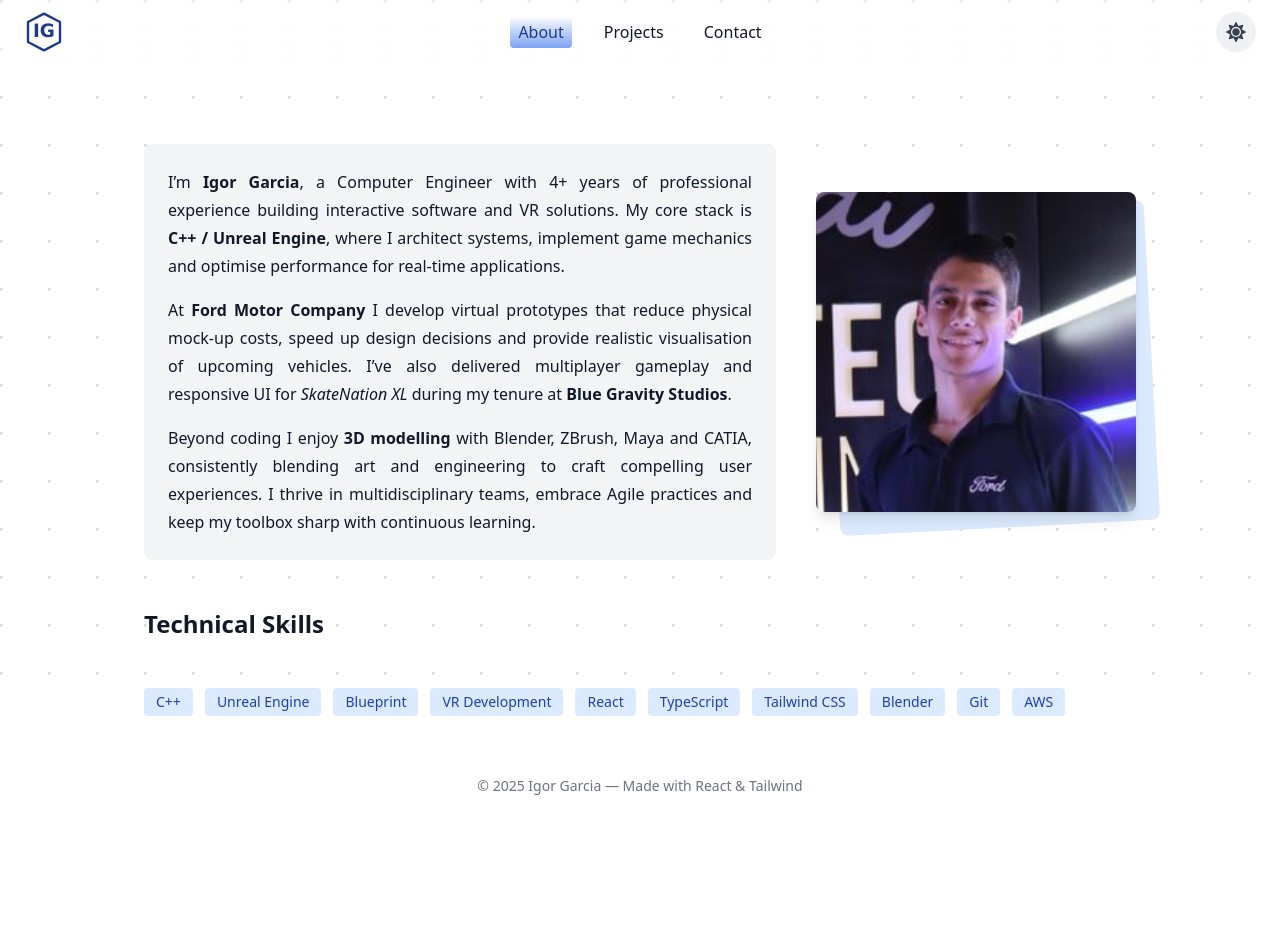
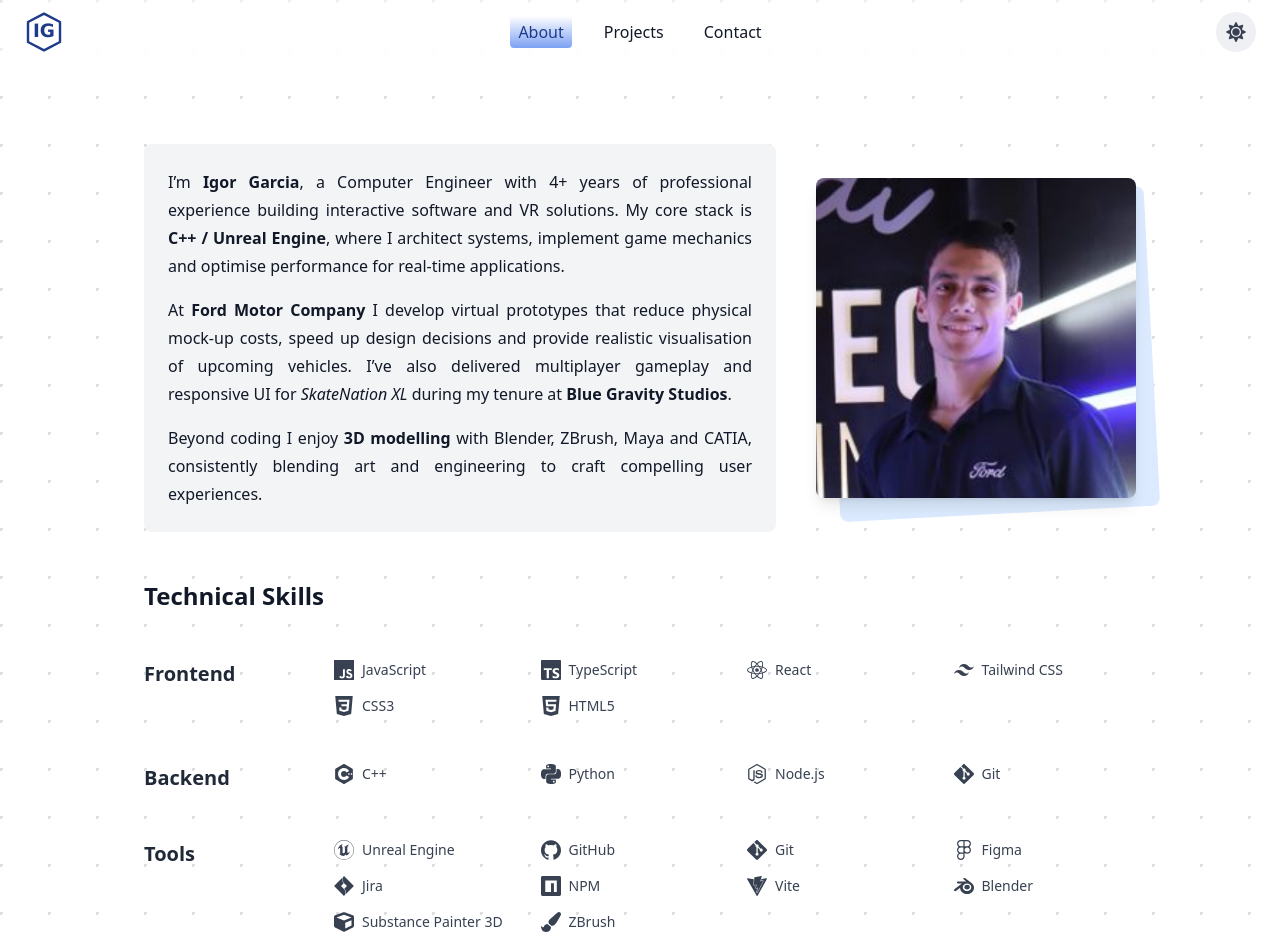
Before and after one commit to IgorGarciaCosta/portfolio-react, a React (Vite) app: page /about in a window 1280 px wide. Shown: the top 952 px of the page. Before the commit the page ends 816 px from the top, so only its background shows below. Built offline with nearby package versions, Linux system fonts and the light colour scheme.

Commit message:
Enhancements  in about page

```diff
--- a/src/pages/About.tsx
+++ b/src/pages/About.tsx
@@ -1,10 +1,39 @@
-/* -------------- About.tsx (split-slide + tilt) -------------- */
+/* ---------------------- About.tsx (split-slide + skills) ---------------------- */
 import { motion } from "framer-motion";
 import type { Variants } from "framer-motion";
 import profileImg from "@/assets/profile.jpg";
 
-export default function About() {
-  /* ---------- Framer-motion variants ---------- */
+/* ------------------------- ICONES -------------------------- */
+import {
+  /* frontend (simple-icons) */
+  SiJavascript,
+  SiTypescript,
+  SiReact,
+  SiTailwindcss,
+  SiCss3,
+  SiHtml5,
+  /* backend */
+  SiCplusplus,
+  SiPython,
+  SiNodedotjs,
+  SiGit,
+  /* tools */
+  SiUnrealengine,
+  SiGithub,
+  SiFigma,
+  SiJirasoftware,
+  SiNpm,
+  SiVite,
+  SiBlender,
+} from "react-icons/si";
+
+import {
+  /* ícones genéricos (fontawesome) como fallback */
+  FaPaintBrush, // ZBrush
+  FaCube, // Substance Painter 3D
+} from "react-icons/fa";
+
+/* -------------------------- variantes de animação --------------------------- */
 const cardVariants: Variants = {
   hidden: { x: -50, opacity: 0 },
   show: {
@@ -12,23 +41,90 @@ export default function About() {
     opacity: 1,
     transition: { type: "spring", stiffness: 80, damping: 14 },
   },
-  };
+} as const;
 
 const photoVariants: Variants = {
   hidden: { x: 50, opacity: 0 },
   show: {
     x: 0,
     opacity: 1,
-      transition: {
-        type: "spring",
-        stiffness: 80,
-        damping: 14,
-        delay: 0.08,
+    transition: { type: "spring", stiffness: 80, damping: 14, delay: 0.08 },
   },
-    },
+} as const;
+
+/* --------------------------- seção de skills animada ------------------------ */
+type Skill = { icon: React.ReactNode; label: string };
+
+function SkillSection({ title, skills }: { title: string; skills: Skill[] }) {
+  const container: Variants = {
+    hidden: {},
+    show: { transition: { staggerChildren: 0.06 } },
+  };
+  const item: Variants = {
+    hidden: { opacity: 0, y: 20 },
+    show: { opacity: 1, y: 0, transition: { duration: 0.45 } },
   };
 
-  /* ---------- summary text ---------- */
+  return (
+    <div className="md:grid md:grid-cols-[150px_1fr] md:items-start md:gap-10 space-y-4 md:space-y-0">
+      <h3 className="text-xl font-semibold text-gray-800 dark:text-gray-100">
+        {title}
+      </h3>
+
+      <motion.ul
+        variants={container}
+        initial="hidden"
+        whileInView="show"
+        viewport={{ amount: 0.25 }}
+        className="grid grid-cols-2 gap-x-6 gap-y-4 sm:grid-cols-3 md:grid-cols-4"
+      >
+        {skills.map((s) => (
+          <motion.li
+            key={s.label}
+            variants={item}
+            className="flex items-center gap-2 text-gray-700 dark:text-gray-300"
+          >
+            <span className="text-xl">{s.icon}</span>
+            <span className="text-sm">{s.label}</span>
+          </motion.li>
+        ))}
+      </motion.ul>
+    </div>
+  );
+}
+
+/* ----------------------------- listas de skills ----------------------------- */
+const frontend: Skill[] = [
+  { icon: <SiJavascript />, label: "JavaScript" },
+  { icon: <SiTypescript />, label: "TypeScript" },
+  { icon: <SiReact />, label: "React" },
+  { icon: <SiTailwindcss />, label: "Tailwind CSS" },
+  { icon: <SiCss3 />, label: "CSS3" },
+  { icon: <SiHtml5 />, label: "HTML5" },
+];
+
+const backend: Skill[] = [
+  { icon: <SiCplusplus />, label: "C++" },
+  { icon: <SiPython />, label: "Python" },
+  { icon: <SiNodedotjs />, label: "Node.js" },
+  { icon: <SiGit />, label: "Git" },
+];
+
+const tools: Skill[] = [
+  { icon: <SiUnrealengine />, label: "Unreal Engine" },
+  { icon: <SiGithub />, label: "GitHub" },
+  { icon: <SiGit />, label: "Git" },
+  { icon: <SiFigma />, label: "Figma" },
+  { icon: <SiJirasoftware />, label: "Jira" },
+  { icon: <SiNpm />, label: "NPM" },
+  { icon: <SiVite />, label: "Vite" },
+  { icon: <SiBlender />, label: "Blender" },
+  { icon: <FaCube />, label: "Substance Painter 3D" },
+  { icon: <FaPaintBrush />, label: "ZBrush" },
+];
+
+/* --------------------------- componente principal --------------------------- */
+export default function About() {
   const summary = (
     <div className="space-y-4 text-justify leading-7">
       <p>
@@ -38,7 +134,6 @@ export default function About() {
         systems, implement game mechanics and optimise performance for real-time
         applications.
       </p>
-
       <p>
         At <strong>Ford Motor Company</strong> I develop virtual prototypes that
         reduce physical mock-up costs, speed up design decisions and provide
@@ -47,29 +142,13 @@ export default function About() {
         <em className="italic"> SkateNation XL</em> during my tenure at
         <strong> Blue Gravity Studios</strong>.
       </p>
-
       <p>
         Beyond coding I enjoy <strong>3D modelling</strong> with Blender,
         ZBrush, Maya and CATIA, consistently blending art and engineering to
-        craft compelling user experiences. I thrive in multidisciplinary teams,
-        embrace Agile practices and keep my toolbox sharp with continuous
-        learning.
+        craft compelling user experiences.
       </p>
     </div>
   );
-
-  const skills = [
-    "C++",
-    "Unreal Engine",
-    "Blueprint",
-    "VR Development",
-    "React",
-    "TypeScript",
-    "Tailwind CSS",
-    "Blender",
-    "Git",
-    "AWS",
-  ];
 
   return (
     <motion.section
@@ -78,22 +157,18 @@ export default function About() {
       transition={{ duration: 0.5 }}
       className="mx-auto mt-12 flex max-w-5xl flex-col gap-12 px-4"
     >
-      {/* ---------- card + foto ---------- */}
+      {/* --------------------------- card + foto --------------------------- */}
       <div className="flex flex-col items-center gap-10 md:flex-row">
-        {/* ---- CARD (split-slide da esquerda) ---- */}
         <motion.div
           variants={cardVariants}
           initial="hidden"
           whileInView="show"
           viewport={{ once: true, amount: 0.3 }}
-          className="
-            w-full rounded-lg p-6 md:flex-1
-            bg-gray-100 text-gray-900
-            dark:bg-gray-800/80 dark:text-gray-100
-          "
+          className="w-full rounded-lg p-6 md:flex-1 bg-gray-100 text-gray-900 dark:bg-gray-800/80 dark:text-gray-100"
         >
           {summary}
         </motion.div>
+
         <motion.div
           variants={photoVariants}
           initial="hidden"
@@ -101,15 +176,8 @@ export default function About() {
           viewport={{ once: true, amount: 0.3 }}
           className="relative h-64 w-64 shrink-0 md:h-80 md:w-80"
         >
-          {/* carta atrás */}
-          <span
-            className="
-      absolute top-4 left-4 h-full w-full -rotate-3 rounded-lg
-      bg-blue-100 dark:bg-blue-900/30
-    "
-          />
+          <span className="absolute top-4 left-4 h-full w-full -rotate-3 rounded-lg bg-blue-100 dark:bg-blue-900/30" />
 
-          {/* foto com zoom */}
           <motion.img
             src={profileImg}
             alt="Igor Garcia portrait"
@@ -120,18 +188,15 @@ export default function About() {
         </motion.div>
       </div>
 
-      {/* ---------- skills ---------- */}
-      <h2 className="text-2xl font-bold">Technical Skills</h2>
+      {/* --------------------------- technical skills --------------------------- */}
+      <h2 className="text-2xl font-bold text-gray-900 dark:text-gray-100">
+        Technical Skills
+      </h2>
 
-      <div className="flex flex-wrap gap-3">
-        {skills.map((s) => (
-          <span
-            key={s}
-            className="rounded bg-blue-100 px-3 py-1 text-sm font-medium text-blue-800 dark:bg-blue-900/40 dark:text-blue-300"
-          >
-            {s}
-          </span>
-        ))}
+      <div className="space-y-12">
+        <SkillSection title="Frontend" skills={frontend} />
+        <SkillSection title="Backend" skills={backend} />
+        <SkillSection title="Tools" skills={tools} />
       </div>
     </motion.section>
   );
```
Lines whose indentation alone changed are shown as unchanged.
